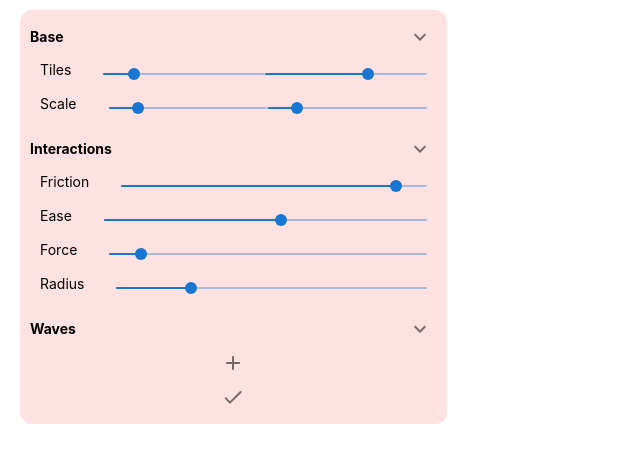
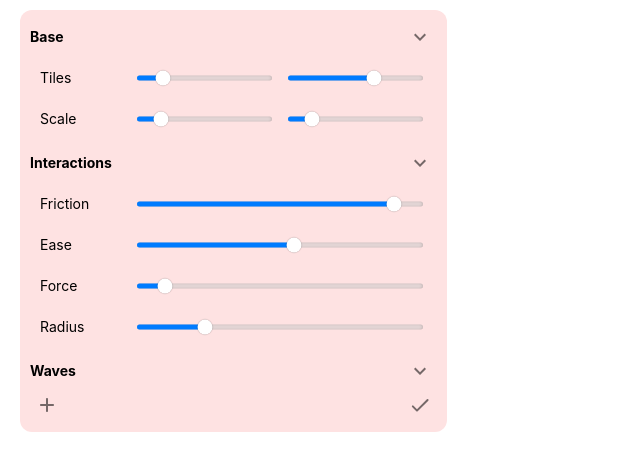
Before and after one commit to kefoto/p5landing, a React (Create React App) app: page / in a window 1280 px wide. Shown: the top 470 px of the page, without its empty margins (0-640 px from the left). Built offline with nearby package versions, Linux system fonts and the light colour scheme.

Commit message:
some stuff added

```diff
--- a/src/App.css
+++ /dev/null
@@ -1,38 +0,0 @@
-.App {
-  text-align: center;
-}
-
-.App-logo {
-  height: 40vmin;
-  pointer-events: none;
-}
-
-@media (prefers-reduced-motion: no-preference) {
-  .App-logo {
-    animation: App-logo-spin infinite 20s linear;
-  }
-}
-
-.App-header {
-  background-color: #282c34;
-  min-height: 100vh;
-  display: flex;
-  flex-direction: column;
-  align-items: center;
-  justify-content: center;
-  font-size: calc(10px + 2vmin);
-  color: white;
-}
-
-.App-link {
-  color: #61dafb;
-}
-
-@keyframes App-logo-spin {
-  from {
-    transform: rotate(0deg);
-  }
-  to {
-    transform: rotate(360deg);
-  }
-}
--- a/src/App.js
+++ b/src/App.js
@@ -3,7 +3,6 @@ import P5Canvas from './components/elements/P5Canvas';
 import mousedrag from './utils/mousedrag';
 
 import Dashboard from './layout/Dashboard';
-import './App.css';
 // import P5Canvas from './components/elements/P5Canvas';
 
 function App() {
--- /dev/null
+++ b/src/components/elements/DoubleSliderInput.js
@@ -0,0 +1,49 @@
+import React from "react";
+import IOSSlider from "./IOSSlider";
+
+const DoubleSliderInput = ({ title, props, formData, handleInputChange }) => {
+  return (
+    <React.Fragment>
+      <div id="gutter" className="relative flex w-full pt-1.5"></div>
+      <div className="relative w-full flex justify-between px-2.5">
+        <label className=" flex-shrink-0 w-[25%] flex items-center">
+          {title}
+        </label>
+        <div className="flex-grow w-[70%]">
+          {props.map((prop) => (
+            <IOSSlider
+            key={prop.name}
+            size="small"
+            onChange={handleInputChange}
+            value={formData[prop.name] ?? prop.min}
+            {...prop}
+            />
+          ))}
+        </div>
+      </div>
+    </React.Fragment>
+  );
+};
+
+
+
+//     return (
+//       <React.Fragment>
+//         <div id="gutter" className="relative w-full flex pt-1.5"></div>
+//         <div className="relative w-full flex justify-between text-left px-2.5">
+//           <label className="pr-8">{title}</label>
+//           {props.map((prop) => (
+//             <Slider
+//               key={prop.name}
+//               size="small"
+//               onChange={handleInputChange}
+//               value={formData[prop.name] ?? prop.min}
+//               {...prop}
+//             />
+//           ))}
+//         </div>
+//       </React.Fragment>
+//     );
+//   };
+
+export default DoubleSliderInput;
--- /dev/null
+++ b/src/components/elements/IOSSlider.js
@@ -0,0 +1,60 @@
+import React from "react";
+
+import Slider, { SliderThumb } from "@mui/material/Slider";
+import { styled } from "@mui/material/styles";
+
+const iOSBoxShadow =
+  '0 3px 1px rgba(0,0,0,0.1),0 4px 8px rgba(0,0,0,0.13),0 0 0 1px rgba(0,0,0,0.02)';
+  const IOSSlider = styled(Slider)(({ theme }) => ({
+    color: '#007bff',
+    height: 5,
+    padding: '15px 0',
+    '& .MuiSlider-thumb': {
+      height: 15,
+      width: 15,
+      backgroundColor: '#fff',
+      boxShadow: '0 0 2px 0px rgba(0, 0, 0, 0.1)',
+      '&:focus, &:hover, &.Mui-active': {
+        boxShadow: '0px 0px 3px 1px rgba(0, 0, 0, 0.1)',
+        // Reset on touch devices, it doesn't add specificity
+        '@media (hover: none)': {
+          boxShadow: iOSBoxShadow,
+        },
+      },
+      '&:before': {
+        boxShadow:
+          '0px 0px 1px 0px rgba(0,0,0,0.2), 0px 0px 0px 0px rgba(0,0,0,0.14), 0px 0px 1px 0px rgba(0,0,0,0.12)',
+      },
+    },
+    '& .MuiSlider-valueLabel': {
+      fontSize: 12,
+      fontWeight: 'normal',
+      top: -6,
+      backgroundColor: 'unset',
+      color: theme.palette.text.primary,
+      '&::before': {
+        display: 'none',
+      },
+      '& *': {
+        background: 'transparent',
+        color: '#000',
+        ...theme.applyStyles('dark', {
+          color: '#fff',
+        }),
+      },
+    },
+    '& .MuiSlider-track': {
+      border: 'none',
+      height: 5,
+    },
+    '& .MuiSlider-rail': {
+      opacity: 0.5,
+      boxShadow: 'inset 0px 0px 4px -2px #000',
+      backgroundColor: '#d0d0d0',
+    },
+    ...theme.applyStyles('dark', {
+      color: '#0a84ff',
+    }),
+  }));
+
+export default IOSSlider;
--- /dev/null
+++ b/src/components/elements/SliderInput.js
@@ -0,0 +1,29 @@
+import React from "react";
+// import { Box, Slider, Typography } from "@mui/material";
+import IOSSlider from "./IOSSlider";
+
+const SliderInput = ({ title, sliderProps, value, onChange }) => {
+  return (
+    <React.Fragment>
+      {/* Optional gutter */}
+      <div id="gutter" className="relative flex w-full pt-1.5"></div>
+      <div className="relative h-full w-full items-center flex justify-between px-2.5">
+        <label className="flex-shrink-0 w-[25%] flex items-center">
+          {title}
+        </label>
+        <div className="flex-grow w-[75%] my-auto pr-1">
+          <IOSSlider
+            size="small"
+            // valueLabelDisplay="auto"
+
+            value={value}
+            onChange={onChange}
+            {...sliderProps}
+          />
+        </div>
+      </div>
+    </React.Fragment>
+  );
+};
+
+export default SliderInput;
--- a/src/components/elements/WaveSection.js
+++ b/src/components/elements/WaveSection.js
@@ -1,27 +1,48 @@
 import React, { useState } from "react";
-import { Slider, Select, MenuItem, IconButton, Alert } from "@mui/material";
+
+import {
+  Slider,
+  IconButton,
+  Alert,
+  FormControl,
+  FormGroup,
+  FormControlLabel,
+  Checkbox,
+  Typography,
+  Box,
+  Grid,
+  Paper,
+  Button,
+  ToggleButton,
+  ToggleButtonGroup
+} from "@mui/material";
+import IOSSlider from "./IOSSlider";
 import AddRoundedIcon from "@mui/icons-material/AddRounded";
 import DoneRoundedIcon from "@mui/icons-material/DoneRounded";
 import RemoveRoundedIcon from "@mui/icons-material/RemoveRounded";
 
-import {FormControl, InputLabel} from "@mui/material";
-import ToggleButton from "@mui/material/ToggleButton";
-import ToggleButtonGroup from "@mui/material/ToggleButtonGroup";
+// import { FormControl, InputLabel } from "@mui/material";
+
+
+
+const max_waves = 2;
 
 //TODO: there are lots of bugs here
+//TODO: gsap target null
 const WaveSection = ({ waveArr = [], onSubmit }) => {
   const [waves, setWaves] = useState([...waveArr]);
   const [alertVisible, setAlertVisible] = useState(false);
+  const [waveIdCounter, setWaveIdCounter] = useState(waves.length);
 
   const handleAddWave = () => {
-    if (waves.length >= 4) {
+    if (waves.length >= max_waves) {
       setAlertVisible(true);
       return;
     }
     setAlertVisible(false);
 
     const newWave = {
-      id: waves.length + 1,
+      id: waveIdCounter + 1,
       type: "sin",
       freq: 1,
       amp: 1,
@@ -32,6 +53,7 @@ const WaveSection = ({ waveArr = [], onSubmit }) => {
       h: false,
     };
     setWaves([...waves, newWave]);
+    setWaveIdCounter(waveIdCounter + 1);
   };
 
   const handleRemoveWave = (id) => {
@@ -46,6 +68,22 @@ const WaveSection = ({ waveArr = [], onSubmit }) => {
     setWaves(updatedWaves);
   };
 
+  const handleToggleChange = (id, newToggles) => {
+    const updatedWaves = waves.map((wave) => {
+      if (wave.id === id) {
+        return {
+          ...wave,
+          x: newToggles.includes("x"),
+          y: newToggles.includes("y"),
+          w: newToggles.includes("w"),
+          h: newToggles.includes("h"),
+        };
+      }
+      return wave;
+    });
+    setWaves(updatedWaves);
+  };
+
   const handleSubmit = () => {
     onSubmit(waves);
   };
@@ -53,84 +91,108 @@ const WaveSection = ({ waveArr = [], onSubmit }) => {
   return (
     <div>
       {waves.map((wave, index) => (
-        <div key={wave.id} className="mb-4">
-          <div className="flex justify-between items-center mb-2">
-            <label className="border rounded-full border-black aspect-square items-center justify-center">
+        <div key={wave.id} className="mb-4 w-full">
+          <div className="flex justify-between items-center mb-2 h-full w-full">
+            <label className="h-full w-auto aspect-square border rounded-full border-black  items-center justify-center">
               {index + 1}
             </label>
-            <FormControl sx={{ m: 1, minWidth: 120 }} size="small">
-              <InputLabel id="demo-select-small-label">Type</InputLabel>
-              <Select
-                labelId="demo-select-small-label"
-                id="demo-select-small"
-                value={wave.type}
-                onChange={(e) => handleWaveChange(wave.id, "type", e.target.value)}
-              >
-                <MenuItem value="sin">sin</MenuItem>
-                <MenuItem value="cos">cos</MenuItem>
-                <MenuItem value="tan">tan</MenuItem>
-              </Select>
-            </FormControl>
             <IconButton size="small" onClick={() => handleRemoveWave(wave.id)}>
               <RemoveRoundedIcon />
             </IconButton>
           </div>
-
+          <div className="flex justify-between items-center mb-2 h-full w-full px-2.5">
             <div className="flex justify-between items-center mb-2">
               <ToggleButtonGroup
                 value={wave.type}
                 exclusive
-              onChange={(e, newType) => handleWaveChange(wave.id, "type", newType)}
+                onChange={(e, newType) =>
+                  handleWaveChange(wave.id, "type", newType)
+                }
                 aria-label="wave type"
                 size="small"
               >
-              <ToggleButton value="sin" size="small">sin</ToggleButton>
-              <ToggleButton value="cos" size="small">cos</ToggleButton>
-              <ToggleButton value="tan" size="small">tan</ToggleButton>
+                <ToggleButton value="sin" size="small">
+                  sin
+                </ToggleButton>
+                <ToggleButton value="cos" size="small">
+                  cos
+                </ToggleButton>
+                <ToggleButton value="tan" size="small">
+                  tan
+                </ToggleButton>
               </ToggleButtonGroup>
             </div>
+            <div className="flex justify-between items-center mb-2">
+              <ToggleButtonGroup
+                value={[
+                  ...(wave.x ? ["x"] : []),
+                  ...(wave.y ? ["y"] : []),
+                  ...(wave.w ? ["w"] : []),
+                  ...(wave.h ? ["h"] : []),
+                ]}
+                onChange={(e, newToggles) =>
+                  handleToggleChange(wave.id, newToggles)
+                }
+                aria-label="wave toggles"
+                size="small"
+              >
+                <ToggleButton value="x" size="small">
+                  X
+                </ToggleButton>
+                <ToggleButton value="y" size="small">
+                  Y
+                </ToggleButton>
+                <ToggleButton value="w" size="small">
+                  W
+                </ToggleButton>
+                <ToggleButton value="h" size="small">
+                  H
+                </ToggleButton>
+              </ToggleButtonGroup>
+            </div>
+          </div>
 
-          <div className="flex justify-between items-center">
+          <div className="flex justify-between items-center px-2.5">
             <label className="pr-2">Frequency</label>
-            <Slider
+            <IOSSlider
               size="small"
               value={wave.freq || 0.1}
               onChange={(e, value) => handleWaveChange(wave.id, "freq", value)}
               min={0.1}
               max={10}
               step={0.1}
-              valueLabelDisplay="auto"
+              // valueLabelDisplay="auto"
             />
           </div>
 
-          <div className="flex justify-between items-center">
+          <div className="flex justify-between items-center px-2.5">
             <label className="pr-2">Amplitude</label>
-            <Slider
+            <IOSSlider
               size="small"
               value={wave.amp || 0.1}
               onChange={(e, value) => handleWaveChange(wave.id, "amp", value)}
               min={0.1}
               max={10}
               step={0.1}
-              valueLabelDisplay="auto"
+              // valueLabelDisplay="auto"
             />
           </div>
 
-          <div className="flex justify-between items-center">
+          <div className="flex justify-between items-center px-2.5">
             <label className="pr-2">Speed</label>
-            <Slider
+            <IOSSlider
               size="small"
               value={wave.speed || 0.1}
               onChange={(e, value) => handleWaveChange(wave.id, "speed", value)}
               min={0.1}
               max={10}
               step={0.1}
-              valueLabelDisplay="auto"
+              // valueLabelDisplay="auto"
             />
           </div>
         </div>
       ))}
-
+      <div className="flex justify-between">
         <div className="flex justify-center">
           <IconButton size="small" onClick={handleAddWave}>
             <AddRoundedIcon />
@@ -142,14 +204,11 @@ const WaveSection = ({ waveArr = [], onSubmit }) => {
             <DoneRoundedIcon />
           </IconButton>
         </div>
+      </div>
 
       {alertVisible && (
-        <Alert
-          severity="error"
-          onClose={() => setAlertVisible(false)}
-          className="mb-2"
-        >
-          Maximum of 4 waves allowed!
+        <Alert severity="error" onClose={() => setAlertVisible(false)}>
+          {`Maximum of ${max_waves} waves allowed!`}
         </Alert>
       )}
     </div>
--- a/src/components/wrapper/CollapseWrapper.js
+++ b/src/components/wrapper/CollapseWrapper.js
@@ -4,6 +4,7 @@ import { Transition, TransitionGroup } from "react-transition-group";
 
 const CollapseWrapper = ({ isVisible, children }) => {
   const nodeRef = useRef(null);
+
 
   return (
     <TransitionGroup>
@@ -13,6 +14,7 @@ const CollapseWrapper = ({ isVisible, children }) => {
           timeout={400}
           nodeRef={nodeRef}
           onEnter={() => {
+            // debugger
             gsap.set(nodeRef.current, { height: 0, opacity: 0 , overflow: 'hidden' });
             gsap
               .timeline({ paused: true })
@@ -32,15 +34,15 @@ const CollapseWrapper = ({ isVisible, children }) => {
                 opacity: 0,
                 duration: 0.4,
                 ease: "power2.out",
-                onComplete: () => {
-                  // Reset overflow after animation to allow expansion if needed later
-                  gsap.set(nodeRef.current, { overflow: 'hidden' });
-                }
+                // onComplete: () => {
+                //   // Reset overflow after animation to allow expansion if needed later
+                //   gsap.set(nodeRef.current, { overflow: 'hidden' });
+                // }
               })
               .play();
           }}
         >
-          <div ref={nodeRef} className="overflow-y-hidden">{children}</div>
+          <div ref={nodeRef} className="overflow-hidden">{children}</div>
         </Transition>
       )}
     </TransitionGroup>
--- a/src/index.css
+++ b/src/index.css
@@ -4,6 +4,8 @@
 
 body {
   margin: 0;
+  box-sizing: border-box;
+  padding: 0;
   font-family: -apple-system, BlinkMacSystemFont, 'Segoe UI', 'Roboto', 'Oxygen',
     'Ubuntu', 'Cantarell', 'Fira Sans', 'Droid Sans', 'Helvetica Neue',
     sans-serif;
--- a/src/layout/Setting.js
+++ b/src/layout/Setting.js
@@ -1,7 +1,10 @@
-import { Slider, Switch } from "@mui/material";
+import { Slider, Switch, Box, Tooltip } from "@mui/material";
 import React from "react";
 import CollapsibleSection from "../components/elements/CollapsibleSection";
 import WaveSection from "../components/elements/WaveSection";
+import SliderInput from "../components/elements/SliderInput";
+import DoubleSliderInput from "../components/elements/DoubleSliderInput";
+import IOSSlider from "../components/elements/IOSSlider";
 /**
  * fundamental updates after change,
  * but waves updates after submit,
@@ -122,67 +125,88 @@ const Setting = ({ formData, onFormDataChange }) => {
   const handleWaveSubmit = (waveArr) => {
     onFormDataChange({
       ...formData,
-      waveArr, // Update the wave array in the formData after submit
+      waveArr,
     });
   };
 
   const renderInput = (input) => {
     switch (input.type) {
-      case "dInput":
-        return (
-          <div key={input.title} className="mb-2">
-            <label>{input.title}</label>
-            <input
-              {...input.props}
-              value={formData[input.props.name] || ""}
-              onChange={handleInputChange}
-              className="border p-1 rounded w-full"
-            />
-          </div>
-        );
+      // case "dInput":
+      //   return (
+      //     <div key={input.title} className="mb-2">
+      //       <label>{input.title}</label>
+      //       <input
+      //         {...input.props}
+      //         value={formData[input.props.name] || ""}
+      //         onChange={handleInputChange}
+      //         className="border p-1 rounded w-full"
+      //       />
+      //     </div>
+      //   );
       case "dSlider":
         return (
-          <React.Fragment key={input.title}>
-            <div id="gutter" className="relative w-full flex pt-1.5"></div>
+          // <DoubleSliderInput
+          //   key={input.title}
+          //   title={input.title}
+          //   // value={formData[input.props.name] ?? input.props.min}
+          //   formData={formData}
+          //   onChange={handleInputChange}
+          // />
+          <div key={input.title}>
+            <div id="gutter" className="relative flex w-full pt-1.5"></div>
             <div
               key={input.title}
-              className="relative w-full flex justify-between text-left px-2.5"
+              className="relative w-full flex justify-between px-2.5"
             >
-              <label className="pr-8">{input.title}</label>
-              {/* <div className="justify-between "> */}
+              <label className="flex-shrink-0 w-[25%] flex items-center">
+                {input.title}
+              </label>
+              <div className="flex-grow w-[75%] flex space-x-4 pr-1">
                 {input.props.map((prop) => (
-                <Slider
+                    <IOSSlider
+                      size="small"
                       key={prop.name}
-                  size="small"
-                  valueLabelDisplay="auto"
+                      // valueLabelDisplay="auto"
                       onChange={handleInputChange}
                       value={formData[prop.name] ?? prop.min}
                       {...prop}
+                      sx={{ flex: 1 }}
                     />
                 ))}
-              {/* </div> */}
               </div>
-          </React.Fragment>
+            </div>
+          </div>
         );
 
       case "slider":
         return (
-          <React.Fragment key={input.title}>
-            <div id="gutter" className="relative w-full flex pt-1.5"></div>
-            <div
-              key={input.title}
-              className="relative w-full flex justify-between text-left px-2.5"
-            >
-              <label className="pr-8">{input.title}</label>
-              <Slider
+          <div key={input.title}>
+            {/* Optional gutter */}
+            <div id="gutter" className="relative flex w-full pt-1.5"></div>
+            <div className="relative w-full items-center flex justify-between px-2.5">
+              <label className="flex-shrink-0 w-[25%] flex">
+                {input.title}
+              </label>
+              <div className="flex flex-grow w-[75%] pr-1">
+                <IOSSlider
                   size="small"
-                valueLabelDisplay="auto"
-                onChange={handleInputChange}
+                  // valueLabelDisplay="auto"
                   value={formData[input.props.name] ?? input.props.min}
+                  onChange={(e, newValue) => handleInputChange(e, newValue)}
+                  // {...sliderProps}
                   {...input.props}
                 />
               </div>
-          </React.Fragment>
+            </div>
+          </div>
+
+          // <SliderInput
+          //   key={input.title}
+          //   title={input.title}
+          //   value={formData[input.props.name] ?? input.props.min}
+          //   onChange={(e, newValue) => handleInputChange(e, newValue)}
+          //   sliderProps={input.props}
+          // />
         );
 
       case "wave":
```
Also changed, not shown: src/components/elements/Wave.js (added, +13 -0 lines). Lines whose indentation alone changed are shown as unchanged.
